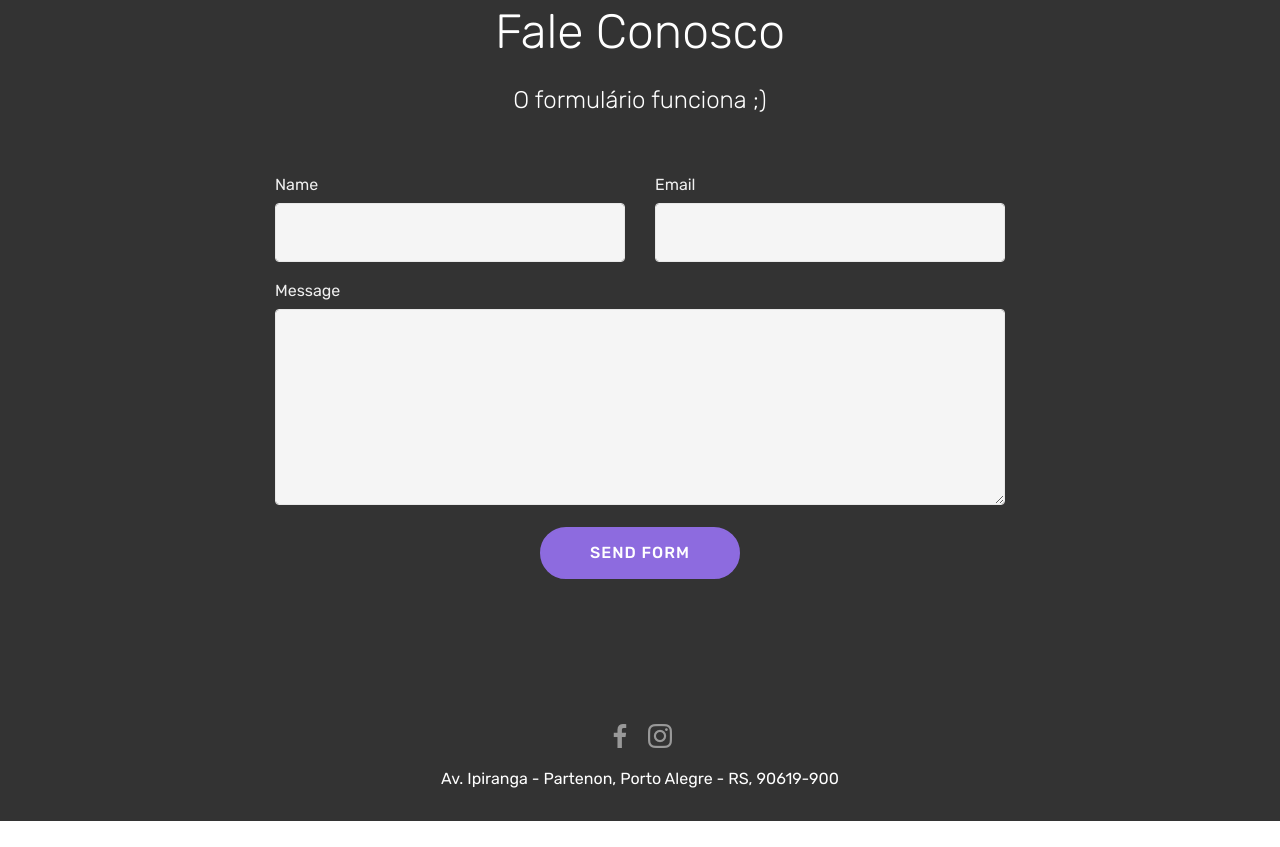
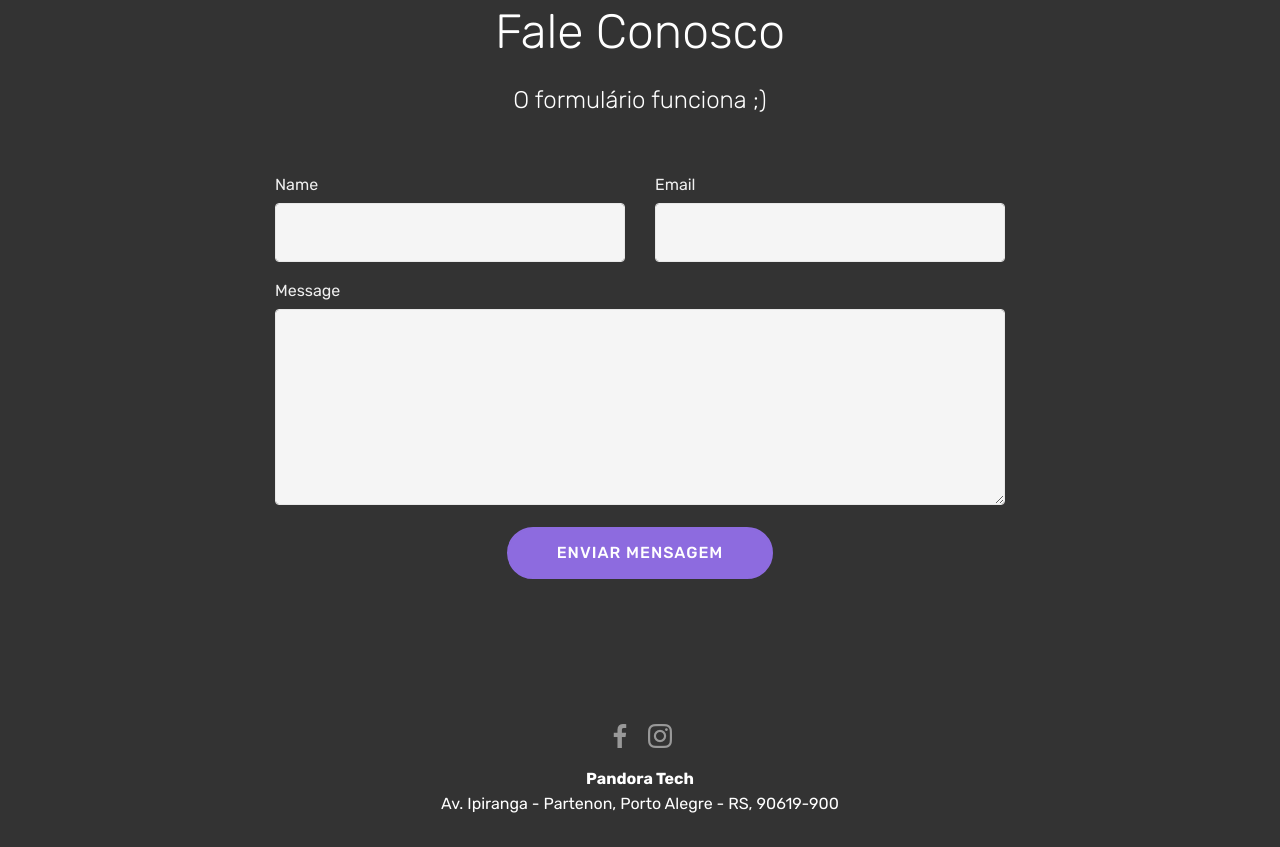
Before and after one commit to pandoratech/pandoratech.github.io, a plain HTML site: page index.html in a window 1280 px wide. Shown: the part 3532-4379 px from the top of the page. Before the commit the page ends 4353 px from the top, so only its background shows below. Drawn offline with Linux system fonts and the light colour scheme; files whose address does not match are found by name.

Commit message:
Troca nos Textos
Troquei um texto que estava em inglês e adicionei Pandora Tech ao Footer.

```diff
--- a/index.html
+++ b/index.html
@@ -354,7 +354,7 @@
                             <textarea type="text" class="form-control" name="message" rows="7" data-form-field="Message" id="message-form1-o"></textarea>
                         </div>
 
-                        <span class="input-group-btn"><button href="" type="submit" class="btn btn-form btn-secondary display-4">SEND FORM</button></span>
+                        <span class="input-group-btn"><button href="" type="submit" class="btn btn-form btn-secondary display-4">ENVIAR MENSAGEM</button></span>
                     </form>
             </div>
         </div>
@@ -400,7 +400,8 @@
             </div>
             <div class="row row-copirayt">
                 <p class="mbr-text mb-0 mbr-fonts-style mbr-white align-center display-7">
-                    Av. Ipiranga - Partenon, Porto Alegre - RS, 90619-900
+                  <b>Pandora Tech</b> </br>
+                  Av. Ipiranga - Partenon, Porto Alegre - RS, 90619-900
                 </p>
             </div>
         </div>
```
